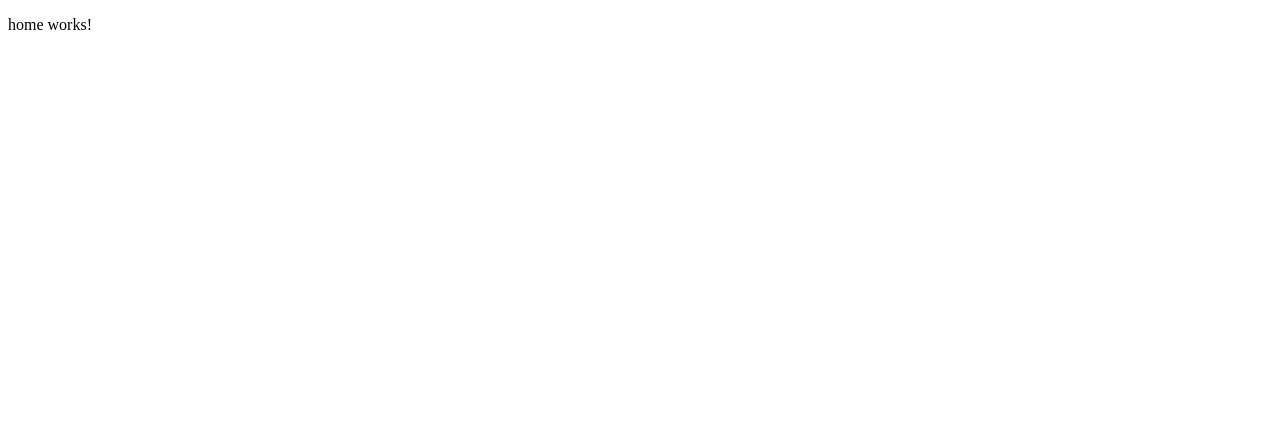
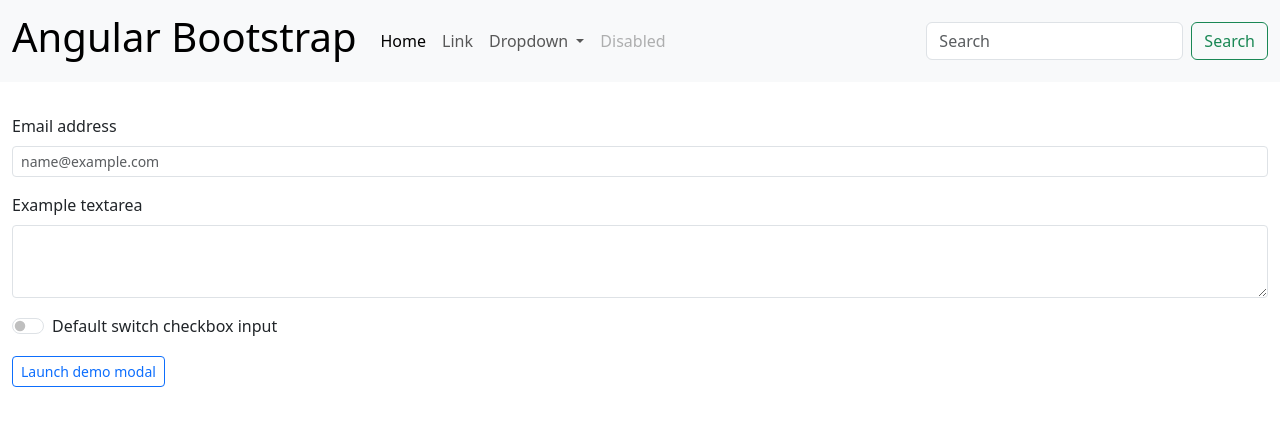
Before and after one commit to jonnytrex/LinkTunes, an Angular app in the folder ui/: page / in a window 1280 px wide. Shown: the top 426 px of the page. Built offline with nearby package versions, Linux system fonts and the light colour scheme.

Commit message:
angular bootstrap template

```diff
--- a/ui/angular.json
+++ b/ui/angular.json
@@ -25,9 +25,13 @@
               "src/assets"
             ],
             "styles": [
+              "node_modules/bootstrap/scss/bootstrap.scss",
+              "node_modules/bootstrap-icons/font/bootstrap-icons.css",
               "src/styles.css"
             ],
-            "scripts": []
+            "scripts": [
+              "node_modules/bootstrap/dist/js/bootstrap.bundle.min.js"
+            ]
           },
           "configurations": {
             "production": {
@@ -60,10 +64,10 @@
           "builder": "@angular-devkit/build-angular:dev-server",
           "configurations": {
             "production": {
-              "browserTarget": "ui:build:production"
+              "buildTarget": "ui:build:production"
             },
             "development": {
-              "browserTarget": "ui:build:development"
+              "buildTarget": "ui:build:development"
             }
           },
           "defaultConfiguration": "development"
@@ -71,7 +75,7 @@
         "extract-i18n": {
           "builder": "@angular-devkit/build-angular:extract-i18n",
           "options": {
-            "browserTarget": "ui:build"
+            "buildTarget": "ui:build"
           }
         },
         "test": {
--- a/ui/src/app/home/home.component.html
+++ b/ui/src/app/home/home.component.html
@@ -1 +1,86 @@
-<p>home works!</p>
+<nav class="navbar navbar-expand-sm navbar-light bg-light">
+    <div class="container-fluid">
+      <a class="navbar-brand" href="#">
+        <h1>Angular Bootstrap</h1>
+      </a>
+      <button class="navbar-toggler" type="button" data-bs-toggle="collapse" data-bs-target="#navbarSupportedContent" aria-controls="navbarSupportedContent" aria-expanded="false" aria-label="Toggle navigation">
+        <span class="navbar-toggler-icon"></span>
+      </button>
+      <div class="collapse navbar-collapse" id="navbarSupportedContent">
+        <ul class="navbar-nav me-auto mb-2 mb-lg-0">
+          <li class="nav-item">
+            <a class="nav-link active" aria-current="page" href="#">Home</a>
+          </li>
+          <li class="nav-item">
+            <a class="nav-link" href="#">Link</a>
+          </li>
+          <li class="nav-item dropdown">
+            <a class="nav-link dropdown-toggle" href="#" id="navbarDropdown" role="button" data-bs-toggle="dropdown" aria-expanded="false">
+              Dropdown
+            </a>
+            <ul class="dropdown-menu" aria-labelledby="navbarDropdown">
+              <li><a class="dropdown-item" href="#">Action</a></li>
+              <li><a class="dropdown-item" href="#">Another action</a></li>
+              <li><hr class="dropdown-divider"></li>
+              <li><a class="dropdown-item" href="#">Something else here</a></li>
+            </ul>
+          </li>
+          <li class="nav-item">
+            <a class="nav-link disabled" href="#" tabindex="-1" aria-disabled="true">Disabled</a>
+          </li>
+        </ul>
+        <form class="d-flex">
+          <input class="form-control me-2" type="search" placeholder="Search" aria-label="Search">
+          <button class="btn btn-outline-success" type="submit">Search</button>
+        </form>
+      </div>
+    </div>
+  </nav>
+  <div class="container-fluid py-3">
+    <div class="row my-3">
+      <div class="col">
+        <label for="exampleFormControlInput1" class="form-label">Email address</label>
+        <input type="email" class="form-control form-control-sm" id="exampleFormControlInput1" placeholder="name@example.com">
+      </div>
+    </div>
+    <div class="row my-3">
+      <div class="col">
+        <label for="exampleFormControlTextarea1" class="form-label">Example textarea</label>
+        <textarea class="form-control form-control-sm" id="exampleFormControlTextarea1" rows="3"></textarea>
+      </div>
+    </div>
+    <div class="row my-3">
+      <div class="col">
+        <div class="form-check form-switch">
+          <input class="form-check-input" type="checkbox" id="flexSwitchCheckDefault">
+          <label class="form-check-label" for="flexSwitchCheckDefault">Default switch checkbox input</label>
+        </div>
+      </div>
+    </div>
+    <div class="row my-3">
+      <div class="col">
+        <button class="btn btn-sm btn-outline-primary" (click)="open(demoModal)">Launch demo modal</button>
+      </div>
+    </div>
+  </div>
+
+  <ng-template #demoModal let-modal>
+    <div class="modal-header">
+      <h4 class="modal-title" id="modal-basic-title">Profile update</h4>
+      <button type="button" class="btn-close" data-bs-dismiss="modal" aria-label="Close" (click)="modal.dismiss('Cross click')"></button>
+    </div>
+    <div class="modal-body">
+      <form>
+        <div class="form-group">
+          <label for="dateOfBirth">Date of birth</label>
+          <div class="input-group">
+            <!-- <input id="dateOfBirth" name="dateOfBirth" class="form-control" placeholder="yyyy-mm-dd" ngbDatepicker #dp="ngbDatepicker"> -->
+            <!-- <button type="button" class="btn btn-outline-secondary bi bi-calendar" (click)="dp.toggle()"></button> -->
+          </div>
+        </div>
+      </form>
+    </div>
+    <div class="modal-footer">
+      <button type="button" class="btn btn-outline-dark" (click)="modal.close('Save click')">Save</button>
+    </div>
+  </ng-template>
--- a/ui/src/app/home/home.component.ts
+++ b/ui/src/app/home/home.component.ts
@@ -1,11 +1,18 @@
 import { CommonModule } from '@angular/common';
 import { Component } from '@angular/core';
+import { NgbDatepicker, NgbModal } from '@ng-bootstrap/ng-bootstrap';
 
 @Component({
   selector: 'app-home',
   standalone: true,
-  imports: [CommonModule],
+  imports: [CommonModule, NgbDatepicker],
   templateUrl: './home.component.html',
   styleUrls: ['./home.component.css'],
 })
-export class HomeComponent {}
+export class HomeComponent {
+  constructor(private modalService: NgbModal) {}
+
+  public open(modal: any): void {
+    this.modalService.open(modal);
+  }
+}
```
Also changed, not shown: ui/package.json (+15 -13 lines), ui/src/app/app.module.ts (+8 -1 lines), 1 other file (tests, documents, lock files or other folders).
